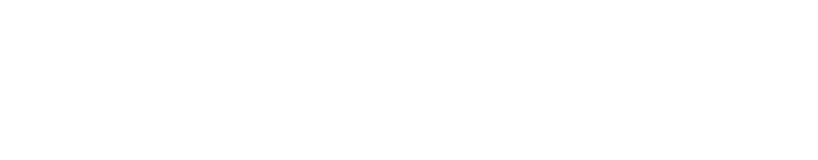
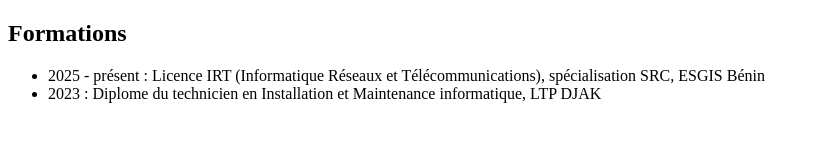
Before and after one commit to amos-hdrs/mon-cv, a plain HTML site: page index.html in a window 1280 px wide. Shown: the whole page, without its empty margins (0-818 px from the left). Drawn offline with Linux system fonts and the light colour scheme.

Commit message:
mise en place de la section formations

```diff
--- a/index.html
+++ b/index.html
@@ -8,7 +8,11 @@
 <body>
   <!-- TITRE -->
   <!-- DESCRIPTION -->
-  <!-- FORMATIONS -->
+  <h2>Formations</h2>
+<ul>
+  <li>2025 - présent : Licence IRT (Informatique Réseaux et Télécommunications), spécialisation SRC, ESGIS Bénin</li>
+  <li>2023 : Diplome du technicien en Installation et Maintenance informatique, LTP DJAK</li>
+</ul>
   <!-- COMPETENCES -->
   <!-- ASSOCIATIONS -->
 </body>
```
